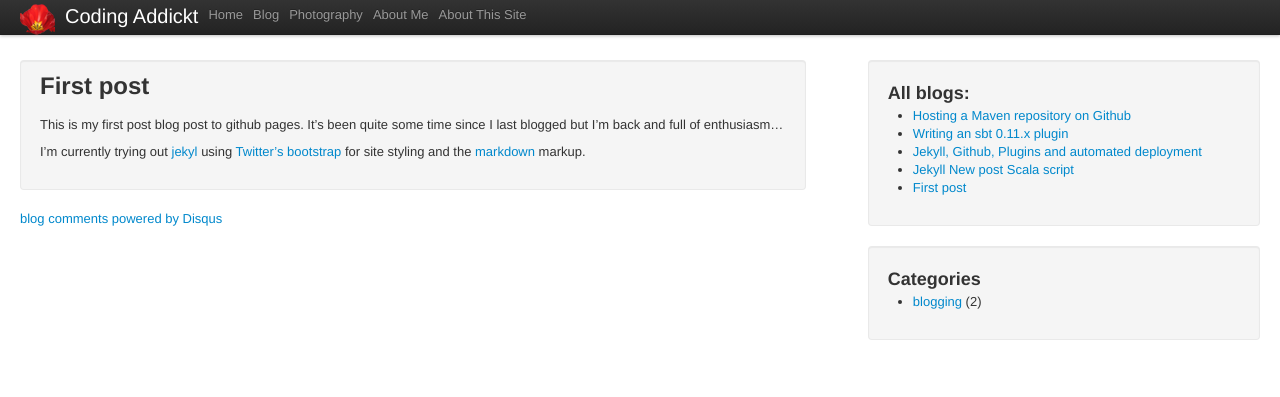
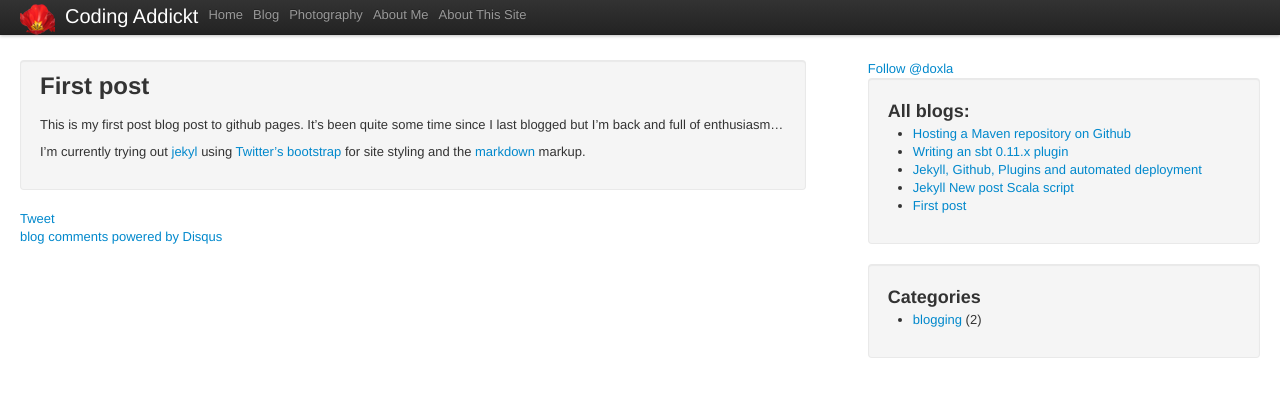
Before and after one commit to oxlade39/oxlade39.github.com, a Jekyll site: the page built from _posts/2012-04-10-test-blog.md, in a window 1280 px wide. Shown: the top 397 px of the page. Built offline with Jekyll 4.4.1, drawn with Linux system fonts in a browser that asks for light colours; nearby versions of some CDN libraries; comment, search, counter and statistics services are not loaded.

Commit message:
adding twitter links

```diff
--- a/_layouts/post.html
+++ b/_layouts/post.html
@@ -10,6 +10,12 @@ group: blog
 </div> <!-- // end post layout -->
 <div class="row-fluid">
 	<div class="span11">
+		<a href="https://twitter.com/share" class="twitter-share-button" data-via="doxla">Tweet</a>
+		<script>!function(d,s,id){var js,fjs=d.getElementsByTagName(s)[0];if(!d.getElementById(id)){js=d.createElement(s);js.id=id;js.src="//platform.twitter.com/widgets.js";fjs.parentNode.insertBefore(js,fjs);}}(document,"script","twitter-wjs");</script>
+	</div>
+</div>
+<div class="row-fluid">
+	<div class="span11">
 		{% disqus %}
 	</div>
 </div>
--- a/_layouts/rightnav.html
+++ b/_layouts/rightnav.html
@@ -6,6 +6,12 @@ layout: default
 		{{ content }}
 	</div>
 	<div class="span4">
+		<div class="row-fluid">
+			<div class="span12">
+				<a href="https://twitter.com/doxla" class="twitter-follow-button" data-show-count="false">Follow @doxla</a>
+				<script>!function(d,s,id){var js,fjs=d.getElementsByTagName(s)[0];if(!d.getElementById(id)){js=d.createElement(s);js.id=id;js.src="//platform.twitter.com/widgets.js";fjs.parentNode.insertBefore(js,fjs);}}(document,"script","twitter-wjs");</script>
+			</div>
+		</div>
 		<div class="row-fluid">
 			<div class="span12">
 			{% include blog_history.html %}
```
